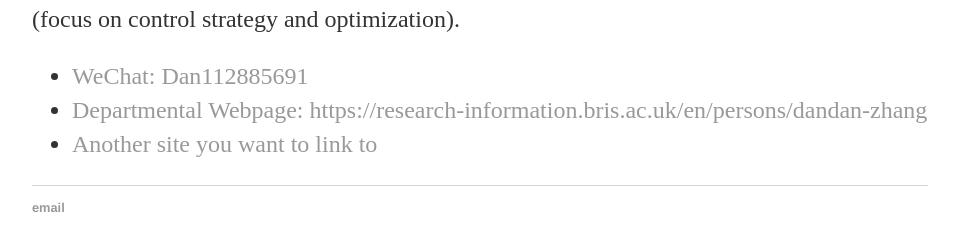
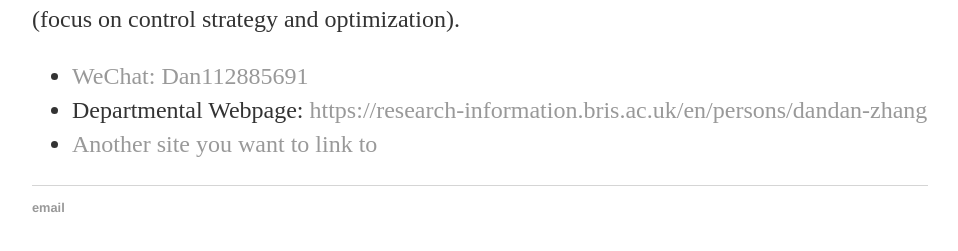
Before and after one commit to ImperialDanDan/ImperialDanDan.github.io, a Jekyll site: the page built from about/index.html, in a window 1280 px wide. Shown: the part 434-685 px from the top of the page, without its empty margins (160-1118 px from the left). Built offline with Jekyll 4.4.1, drawn with Linux system fonts in a browser that asks for light colours; Markdown is read by kramdown in place of the engine named in the settings; part of the change alters nothing that is shown.

```diff
--- a/about/index.html
+++ b/about/index.html
@@ -16,7 +16,7 @@ and MEMS based micro thruster arrays (focus on control strategy and optimization
 
 			<ul class="contacts">
 				<li><a href="#">WeChat: Dan112885691</a></li>
-				<li><a href="#">Departmental Webpage: https://research-information.bris.ac.uk/en/persons/dandan-zhang</a></li>
+				<li> Departmental Webpage: <a href="#"> https://research-information.bris.ac.uk/en/persons/dandan-zhang</a></li>
 				<li><a href="#">Another site you want to link to</a></li>
 				</ul>
 		</div>
```
